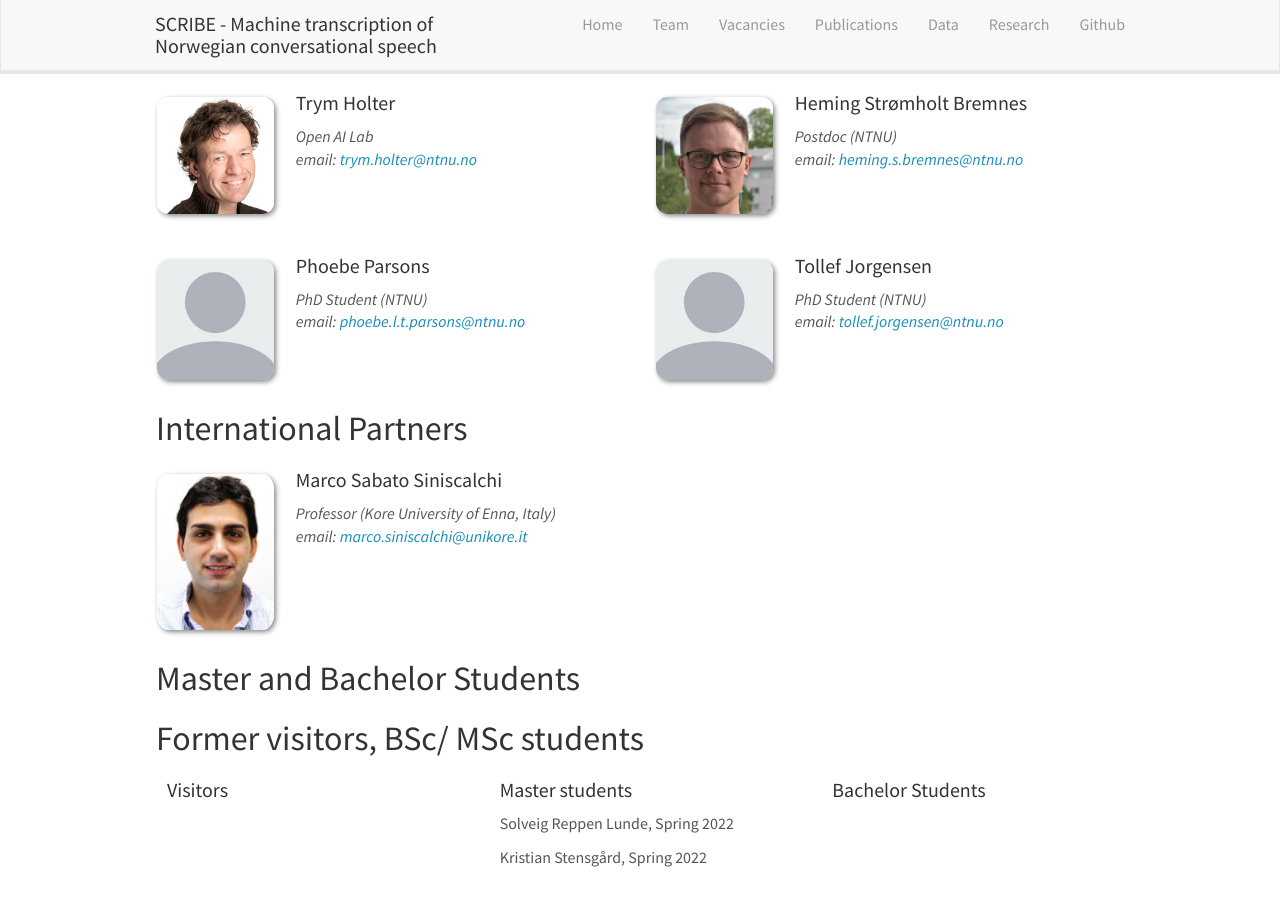
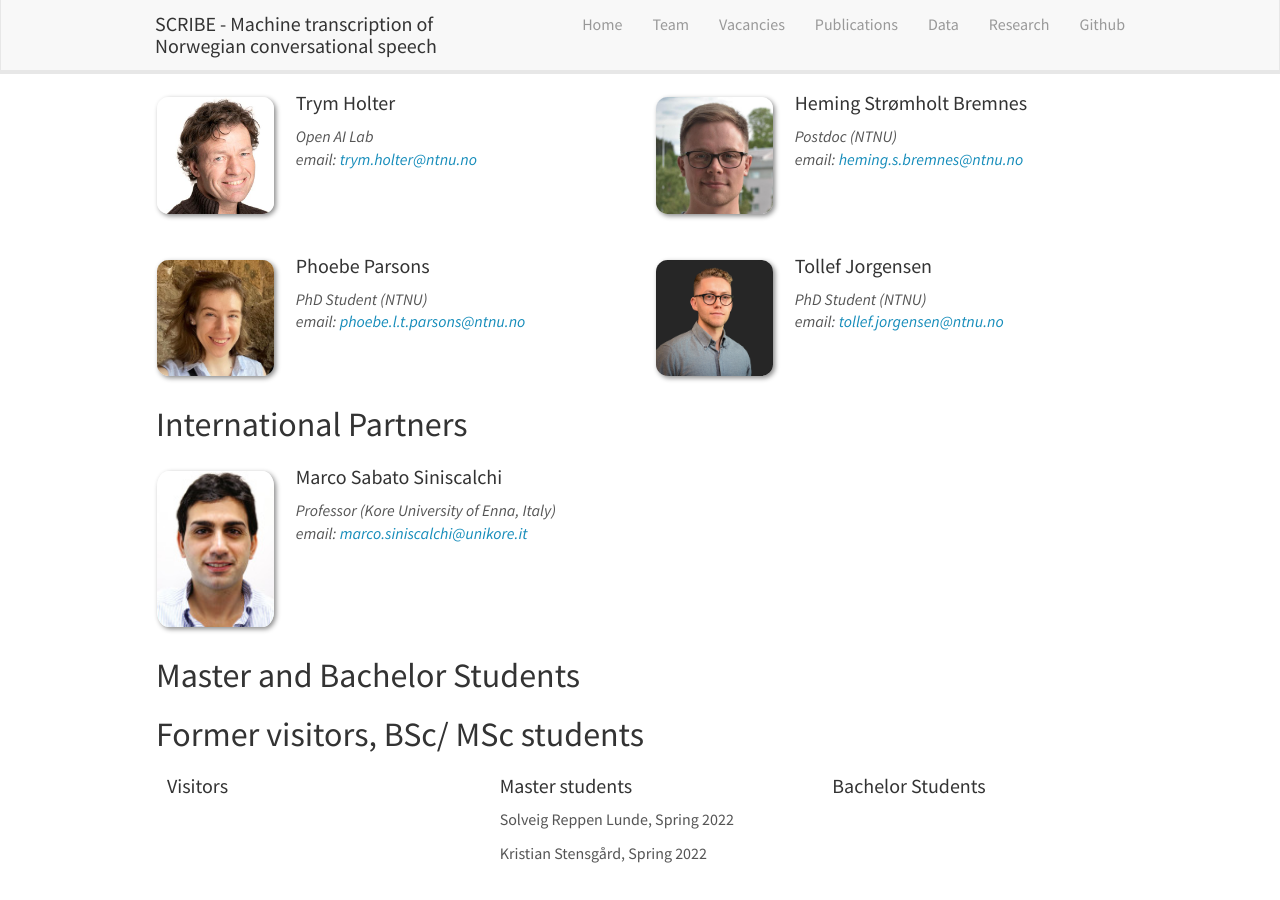
Before and after one commit to scribe-project/scribe-project.github.io, a Jekyll site: the page built from _pages/team.md, in a window 1280 px wide and 900 px high, scrolled down 1283 px. Built offline with Jekyll 4.4.1, drawn with Linux system fonts in a browser that asks for light colours; nearby versions of some CDN libraries.

Commit message:
added photos for Phoebe and Tollef

```diff
--- a/_data/team_members.yml
+++ b/_data/team_members.yml
@@ -86,13 +86,13 @@
   number_educ: 0
 
 - name: Phoebe Parsons
-  photo: bio-photo.jpg
+  photo: phoebe.jpg
   info: PhD Student (NTNU)
   email: phoebe.l.t.parsons@ntnu.no
   number_educ: 0
 
 - name: Tollef Jorgensen
-  photo: bio-photo.jpg
+  photo: tollef.png
   info: PhD Student (NTNU)
   email: tollef.jorgensen@ntnu.no
   number_educ: 0
```
Also changed, not shown: images/teampic/phoebe.jpg (added), images/teampic/tollef.png (added).
